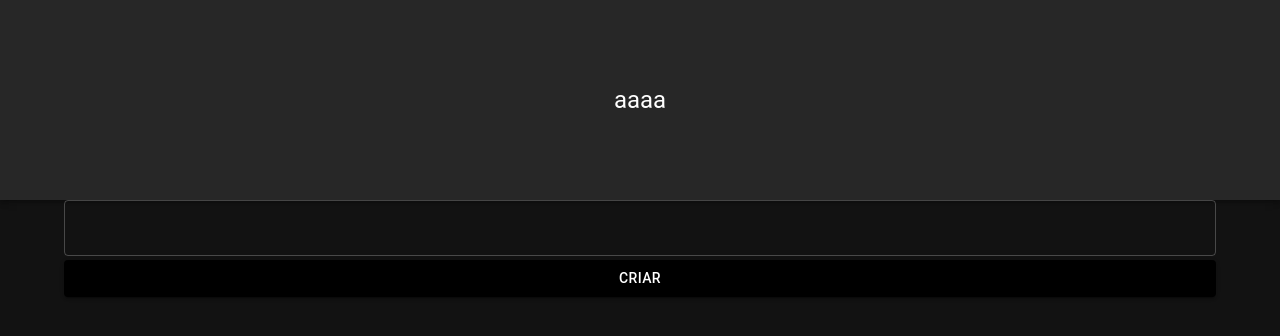
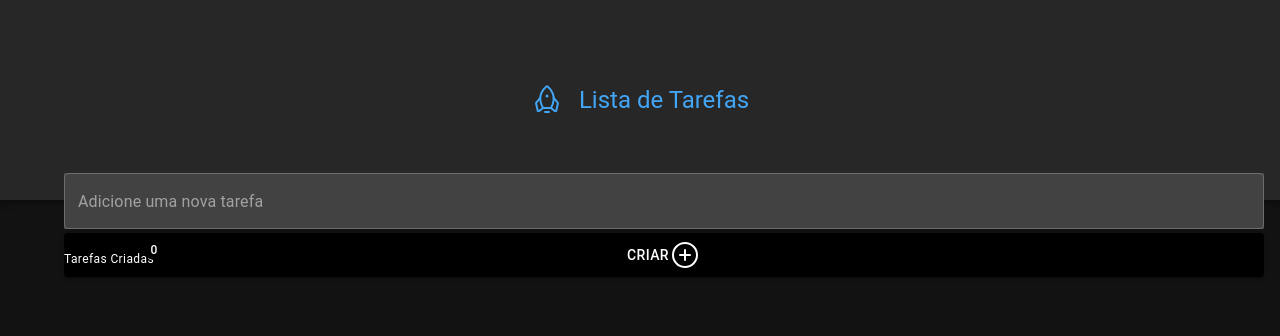
Before and after one commit to joaosoaresreal/app-todo-list, a React (Vite) app: page / in a window 1280 px wide. Shown: the top 336 px of the page. Built offline with nearby package versions, Linux system fonts and the light colour scheme.

Commit message:
Aula 04/05/23 alterações layout

```diff
--- a/package.json
+++ b/package.json
@@ -17,6 +17,7 @@
     "json-server": "^0.17.3",
     "material-ui-colors": "^1.0.0",
     "node": "^20.0.0",
+    "phosphor-react": "^1.4.1",
     "react": "^18.2.0",
     "react-dom": "^18.2.0"
   },
--- a/src/App.tsx
+++ b/src/App.tsx
@@ -1,7 +1,9 @@
 import { Theme } from "./theme/ThemeProvider"
 import CssBaseline from '@mui/material/CssBaseline';
-import { AppBar, Button, Grid, TextField, Toolbar, Typography, useTheme } from "@mui/material";
+import { AppBar, Badge, Button, colors, Grid, TextField, Toolbar, Typography, useTheme } from "@mui/material";
 import { Container } from "@mui/system";
+import { PlusCircle, Rocket } from "phosphor-react";
+
 
 function App() {
   const tema = useTheme()
@@ -20,19 +22,50 @@ function App() {
               minHeight: "200px"
             }
           }}>
-            <Typography variant="h5" component="h1">aaaa</Typography>
+            <Typography variant="h5" component="h1" sx={{
+              display:"flex",
+              alignItems:"center",
+              gap:tema.spacing(2),
+              color:tema.palette.primary.light
+            }}>
+              <Rocket size={32}/>Lista de Tarefas
+            </Typography>
           </Toolbar>
         </AppBar>
         <main>
-          <Container>
-            <Grid container spacing={tema.spacing(0.5) /*spacing é o gap do css*/}>
-              <Grid item xl={8} sm={12}>
-                <TextField name="task" fullWidth/>
+          <Container sx={{
+            position: "relative",
+            paddingTop: "50px"
+          }}>
+            <Grid container spacing={tema.spacing(0.5) /*spacing é o gap do css*/} sx={{
+              position: "absolute",
+              top: "-27px"
+            }}>
+              <Grid item xl={10} sm={12} xs={8}>
+                <TextField variant="outlined" name="task" fullWidth placeholder="Adicione uma nova tarefa" sx={{
+                  background: colors.grey[800],
+                }} />
               </Grid>
-              <Grid item xl={4} sm={12}>
-                <Button variant="contained" fullWidth>Criar</Button>
+              <Grid item xl={2} sm={12} xs={3}>
+                <Button variant="contained" fullWidth sx={{
+                  height: '100%'
+                }}> <span>Criar</span> <PlusCircle size={32} /> </Button>
               </Grid>
             </Grid>
+
+            <Grid container spacing={tema.spacing(1)}>
+              <Grid item>
+                <Typography variant="caption" sx={{
+                  display:"flex",
+                  alignItems:"center",
+                  gap:tema.spacing(1)
+                }}>
+                  <Badge color="primary" badgeContent={0} showZero>Tarefas Criadas</Badge>
+                </Typography>
+              </Grid>
+              {/*flex */}
+            </Grid>
+
           </Container>
         </main>
       </Theme>
```
Also changed, not shown: 1 other file (tests, documents, lock files or other folders).
